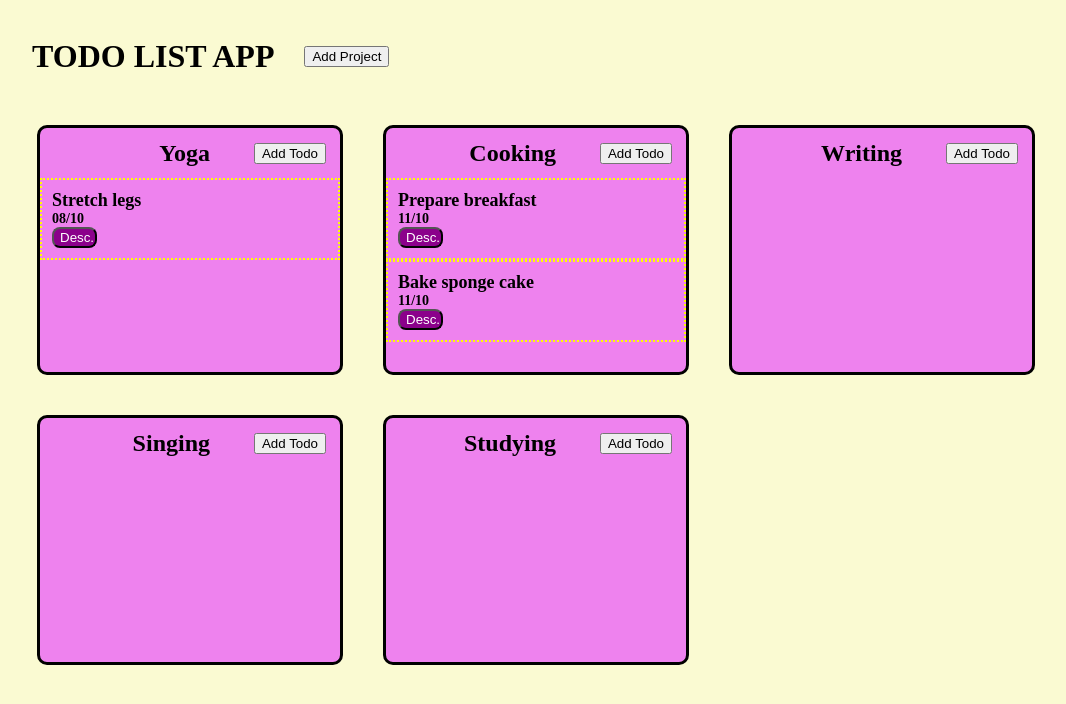
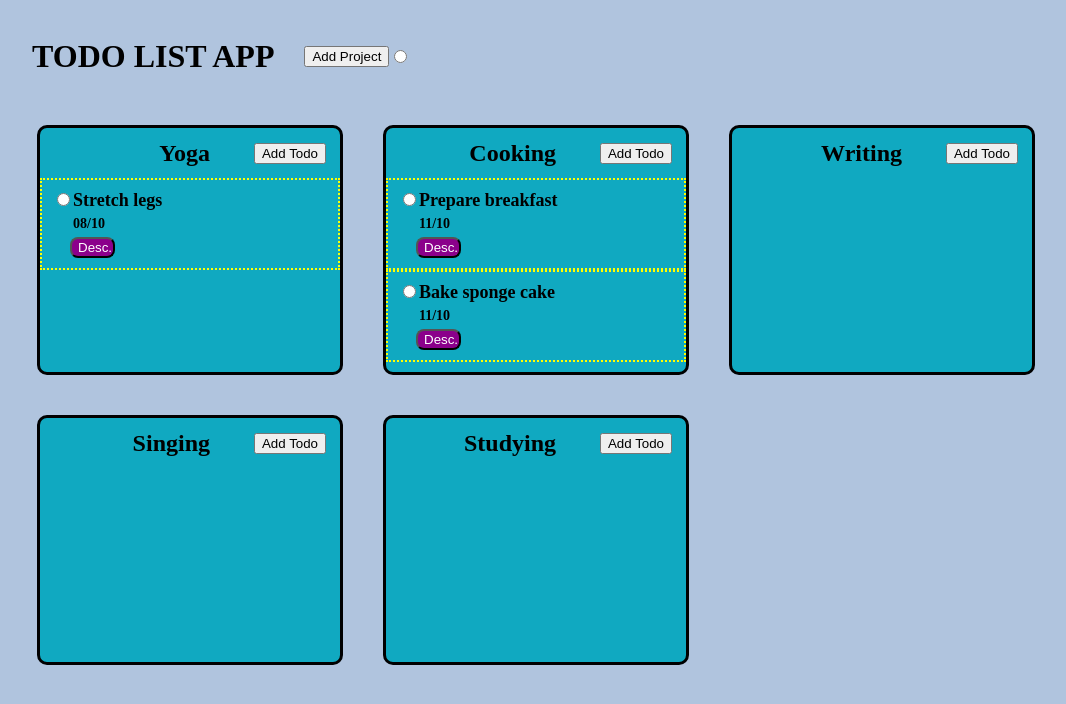
Before and after one commit to FlagonDragon/todo-list, a website built with webpack: page src/template.html in a window 1280 px wide. Shown: the whole page, without its empty margins (6-1072 px from the left). Built offline with nearby package versions, Linux system fonts and the light colour scheme.

Commit message:
added done button for todos

```diff
--- a/src/DOM.js
+++ b/src/DOM.js
@@ -50,10 +50,19 @@ function writeContent() {
             todoDiv.classList.add('todoDiv');
             projectDiv.appendChild(todoDiv);
 
+                var titleDiv = document.createElement('div');
+                titleDiv.classList.add('titleDiv');
+                todoDiv.appendChild(titleDiv);
+
+                var todoRadio = document.createElement('input');
+                todoRadio.classList.add('todoTitle');
+                todoRadio.type = 'radio'
+                titleDiv.appendChild(todoRadio);
+
                 var todoTitle = document.createElement('span');
                 todoTitle.classList.add('todoTitle');
                 todoTitle.textContent = todo.title;
-                todoDiv.appendChild(todoTitle);
+                titleDiv.appendChild(todoTitle);
 
                 var todoDate = document.createElement('span');
                 todoDate.classList.add('todoDate');
--- a/src/index.js
+++ b/src/index.js
@@ -39,7 +39,63 @@
 
 // testFinder('cooking');
 
+const huey = document.querySelector('#huey')
+
+
+
 writeContent();
 
 addProjectConfirmListener();
 addTodoConfirmListener();
+
+let checkedTest = false;
+
+
+huey.addEventListener('click', () => {
+
+    if (checkedTest) {
+        checkedTest = false;
+        huey.checked = false;
+        console.log('was checked');
+    } else if (!checkedTest) {
+        checkedTest = true;
+        console.log('was unchecked');
+    }
+
+});
+
+const inputs = document.getElementsByTagName("input");
+
+for (let input of inputs) {
+
+
+    if (input.type == 'radio') {
+
+        let checked = false;
+
+        input.addEventListener('click', () => {
+
+            if (checked) {
+
+                checked = false;
+
+                input.checked = false;
+
+                console.log('was checked');
+
+            } else if (!checked) {
+
+                checked = true;
+
+                input.parentNode.parentNode.style.textDecoration = 'line-through'
+                input.parentNode.parentNode.style.color = 'darkslategray'
+
+                console.log('was unchecked');
+
+            };
+
+        });
+
+    };
+
+};
--- a/src/styles.css
+++ b/src/styles.css
@@ -9,7 +9,7 @@
 }
 
 body {
-    background-color: lightgoldenrodyellow;
+    background-color: lightsteelblue;
 }
 
 #content {
@@ -28,7 +28,7 @@ h1 {
     flex-direction: column;
     font-size: 24px;
     font-weight: bold;
-    background-color: violet;
+    background-color: rgb(16, 169, 193);
     border: 3px solid black;
     border-radius: 10px;
     min-height: 250px;
@@ -74,10 +74,14 @@ h1 {
 
 .todoDiv .detail {
     font-size: 14px;
+    margin-left: 21px;
+    padding-top: 5px;
+    padding-bottom: 5px;
 }
 
 .expandBtn {
     width: 45px;
+    margin-left: 18px;
     color: white;
     background-color: darkmagenta;
     border-radius: 8px;
--- a/src/template.html
+++ b/src/template.html
@@ -34,6 +34,11 @@
         <h1>TODO LIST APP</h1>
 
         <button id="addProjectBtn">Add Project</button>
+
+        <div>
+            <input type="radio" id="huey"/>
+            <!-- <label for="huey"></label> -->
+        </div>
 
     </div>
 
```
